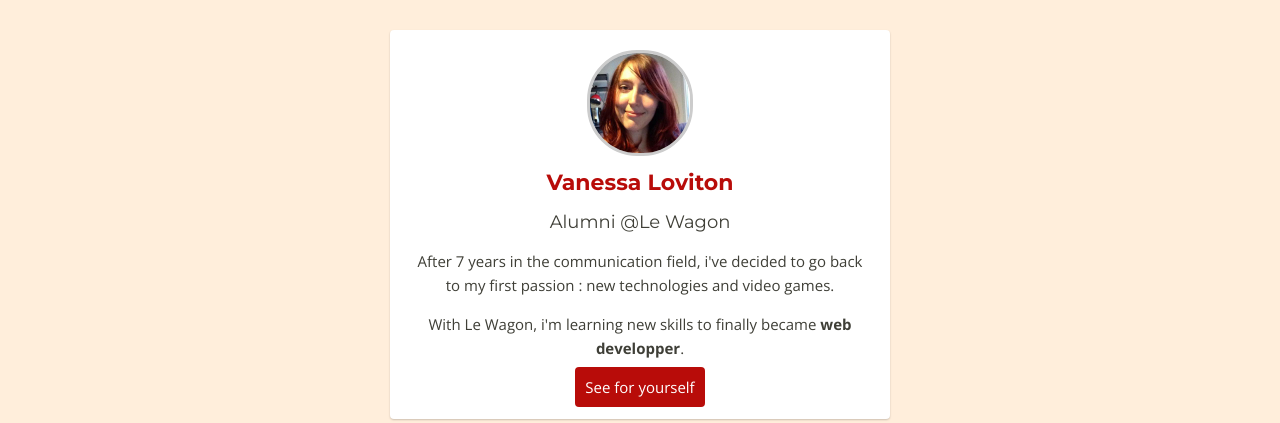
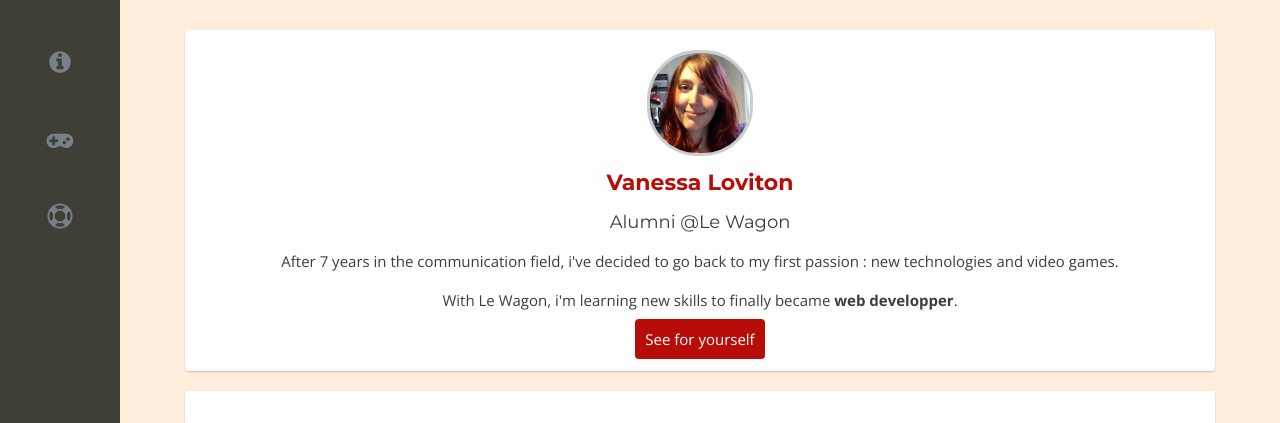
Before and after one commit to Ayliane/profile, a plain HTML site: page index.html in a window 1280 px wide. Shown: the top 423 px of the page. Drawn offline with nearby package versions, Linux system fonts and the light colour scheme.

Commit message:
Adding the sidebar

```diff
--- a/index.html
+++ b/index.html
@@ -4,19 +4,37 @@
     <title>Basic info</title>
 
     <!-- Google fonts -->
-    <link rel="stylesheet" href="https://fonts.googleapis.com/css?family=Open+Sans:400,300,700|Montserrat:400,700">
+    <link rel="stylesheet" href="http://fonts.googleapis.com/css?family=Open+Sans:400,300,700|Montserrat:400,700">
 
     <!-- Fontawesome -->
-    <link href="https://maxcdn.bootstrapcdn.com/font-awesome/4.2.0/css/font-awesome.min.css" rel="stylesheet">
+    <link href="http://maxcdn.bootstrapcdn.com/font-awesome/4.2.0/css/font-awesome.min.css" rel="stylesheet">
 
     <!-- Your style -->
     <link rel="stylesheet" href="style.css">
-
-    <title>Basic infos</title>
   </head>
   <body>
-<div class="container">
-      <div class="card text-center">
+    <div id="sidebar">
+      <ul>
+        <li>
+          <a href="#summary">
+            <i class="fa fa-info-circle"></i>
+          </a>
+        </li>
+        <li>
+          <a href="#favorite-games">
+            <i class="fa fa-gamepad"></i>
+          </a>
+        </li>
+        <li>
+          <a href="#footer">
+            <i class="fa fa-life-ring"></i>
+          </a>
+        </li>
+      </ul>
+    </div>
+    <div id="page-content">
+      <div class="container">
+      <div id="summary" class="card text-center">
         <img src='img/profile_picture.jpg' alt="Vanessa Loviton" id="profile_picture" class="img-circle">
         <h1>Vanessa Loviton</h1>
           <h2>Alumni @Le Wagon</h2>
@@ -31,7 +49,7 @@
             <li><a href="https://twitter.com/Alywen"><i class="fa fa-twitter"></i><br>Twitter</a></li>
           </ul>
       </div>
-      <div class="card text-center">
+      <div id="favorite-games" class="card text-center">
         <h2 class="new-section">My Favorite Games</h2>
         <table id="games">
           <tbody>
@@ -59,10 +77,11 @@
           </tbody>
         </table>
       </div>
-      <div class="card text-center">
+      <div id="footer" class="card text-center">
         <h2 class="new-section">About this page</h2>
           <p>This page has been coded during the <a href='https://www.lewagon.com/program' target="_blank">FullStack program @LeWagon</a>. That was a funny way to introduce myself to HTML/CSS basics !</p>
       </div>
     </div>
+    </div>
   </body>
 </html>
--- a/style.css
+++ b/style.css
@@ -1,3 +1,4 @@
+/* Here goes your CSS */
 /* Here goes your CSS */
 body {
   background-color: #FFEEDB;
@@ -65,7 +66,7 @@ table {
 }
 
 .container {
-  width: 500px;
+  width: 90%;
   margin: 30px auto;
 }
 
@@ -138,3 +139,37 @@ td p {
 .new-section {
   color: #B80C09;
 }
+
+#sidebar {
+  background-color: #3F3F37;
+  position: fixed;
+  width: 120px;
+  left: 0;
+  top: 0;
+  bottom: 0;
+  text-align: center;
+}
+
+#sidebar ul {
+  list-style: none;
+  padding-left: 0px;
+}
+
+#sidebar li {
+  margin-top: 50px;
+  margin-bottom: 50px;
+}
+
+#sidebar a {
+  text-decoration: none;
+  font-size: 25px;
+  color: #788188;
+}
+
+#sidebar a:hover {
+  color: white;
+}
+
+#page-content {
+  margin-left: 120px;
+}
```
